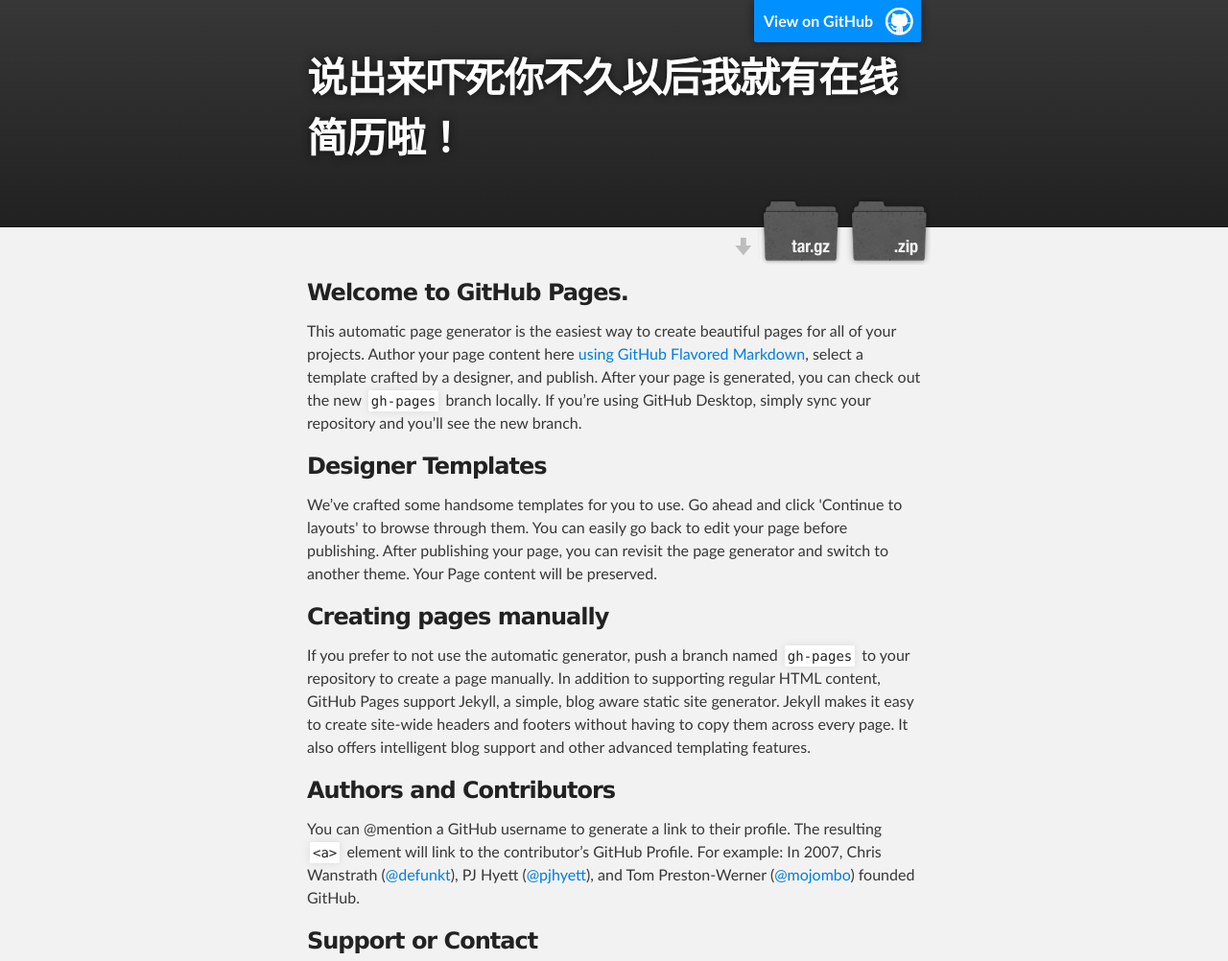
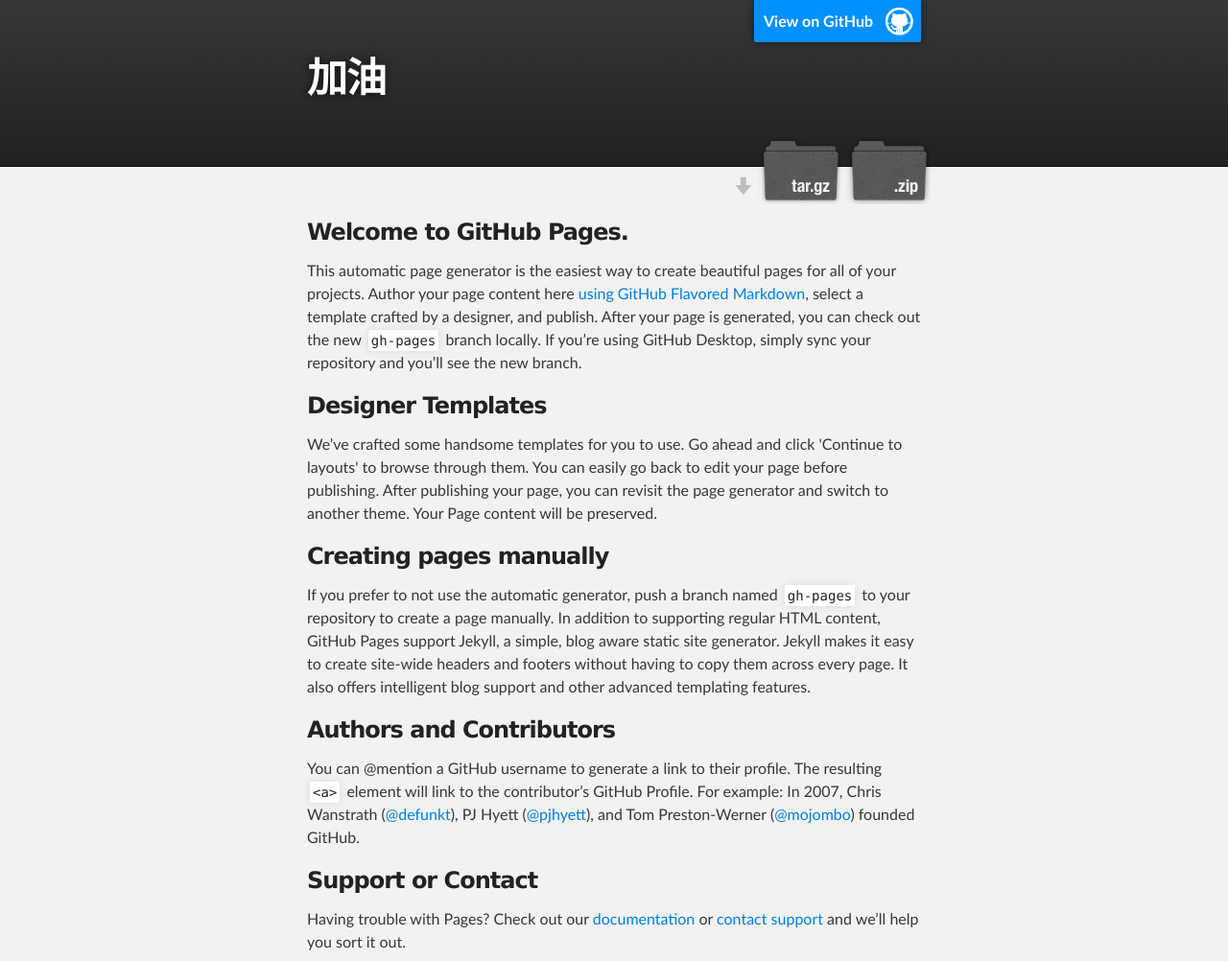
Before and after one commit to 397Dan/ZhangDCV, a plain HTML site: page index.html in a window 1280 px wide. Shown: the top 1002 px of the page at 96% size. Drawn offline with Linux system fonts and the light colour scheme.

Commit message:
修改文字
修改文字

```diff
--- a/index.html
+++ b/index.html
@@ -18,7 +18,7 @@
         <header class="inner">
           <a id="forkme_banner" href="https://github.com/397Dan/ZhangDCV">View on GitHub</a>
 
-          <h1 id="project_title">说出来吓死你不久以后我就有在线简历啦！</h1>
+          <h1 id="project_title">加油</h1>
           <h2 id="project_tagline"></h2>
 
             <section id="downloads">
```
